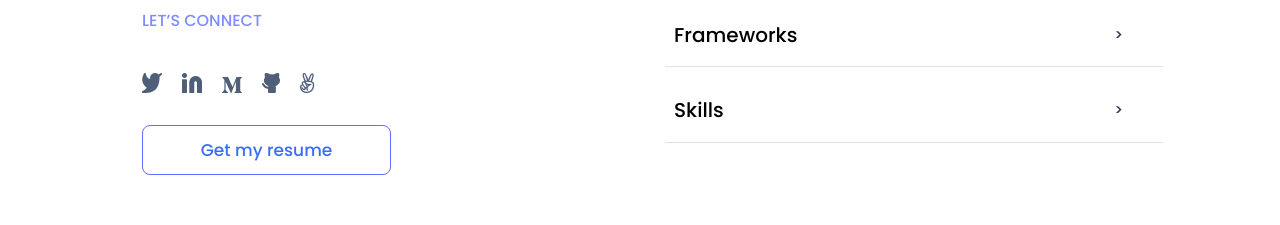
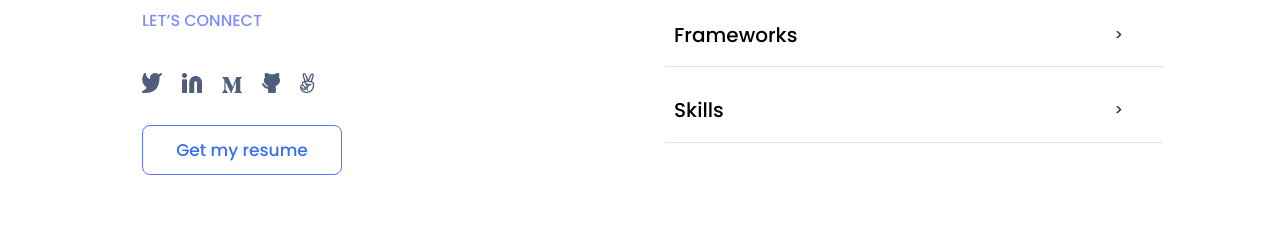
Before and after one commit to shakerAbuDrais/Portfolio, a website: page index.html in a window 1280 px wide. Shown: the part 3523-3748 px from the top of the page. Drawn offline with Linux system fonts and the light colour scheme.

Commit message:
Fix the width of the resume button

```diff
--- a/style.css
+++ b/style.css
@@ -665,7 +665,7 @@
   }
 
   .about-social button {
-    max-width: 50%;
+    width: 200px;
   }
 
   .about-list {
```
